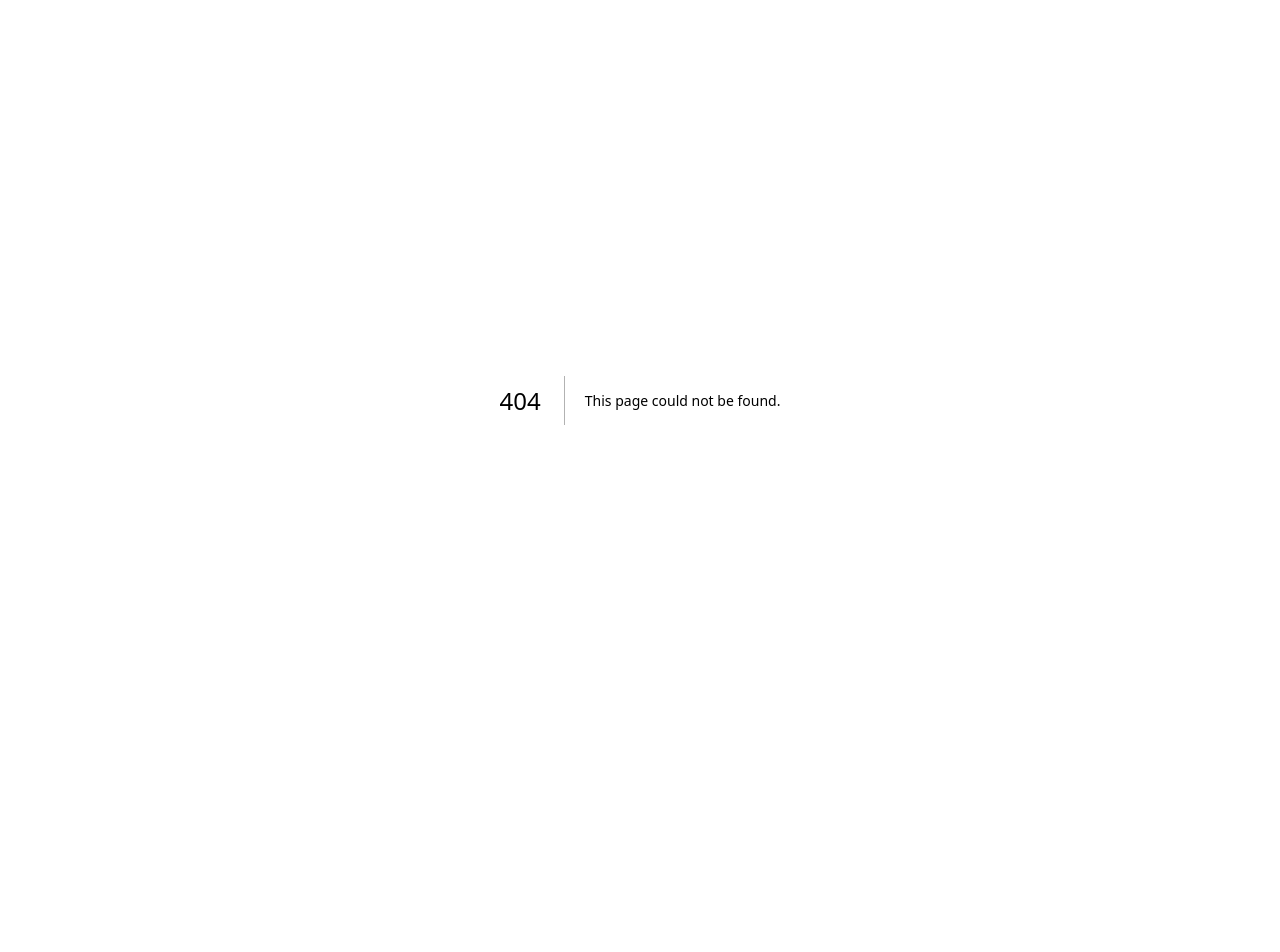
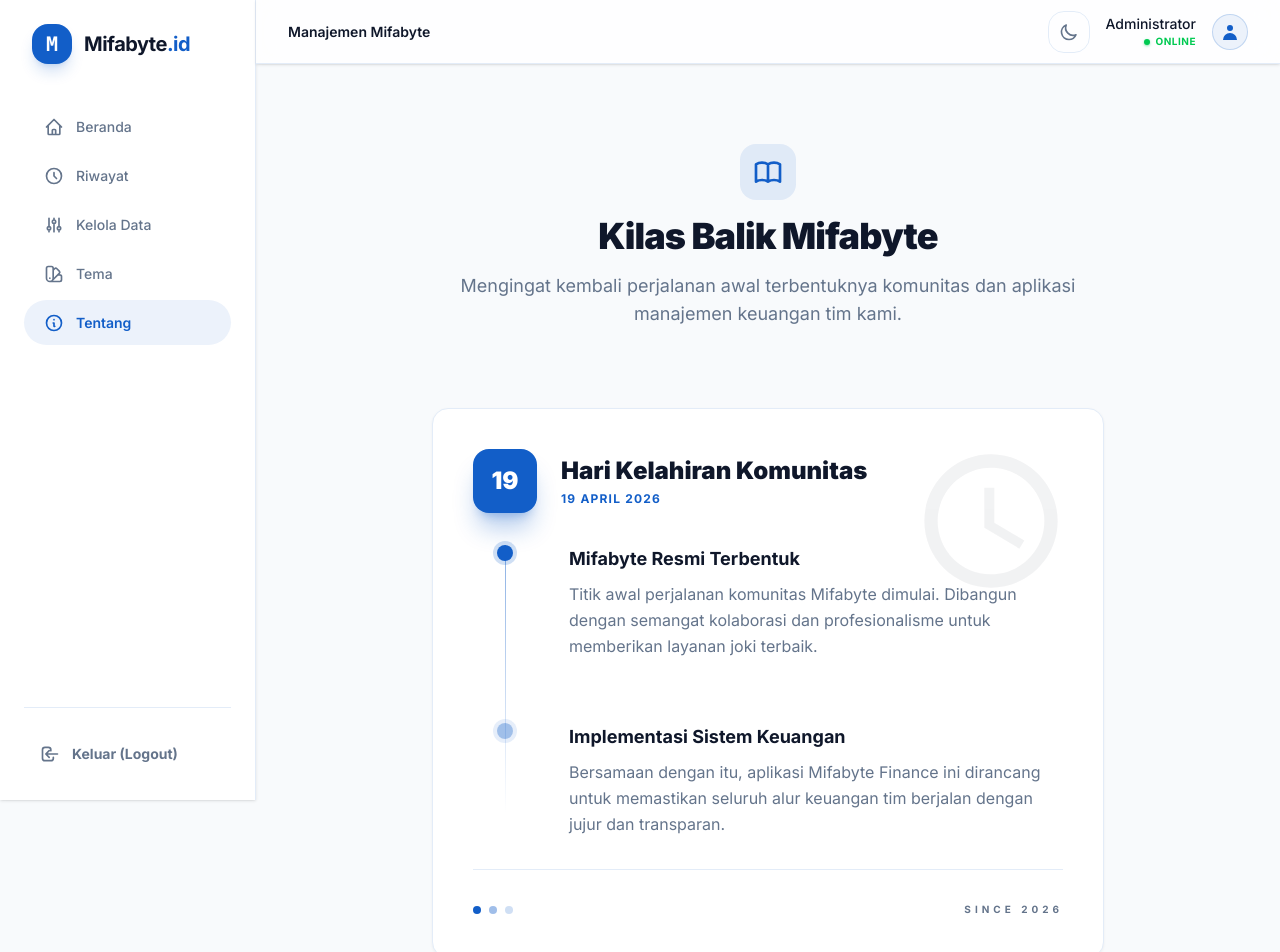
Before and after one commit to MakdumIbrohim/mifabye-finance, a Next.js app: page /about in a window 1280 px wide. Before the commit this address had no page. Shown: the top 952 px of the page. Before the commit the page ends 800 px from the top, so only its background shows below. Built offline with nearby package versions, Linux system fonts and the light colour scheme; no server answers.

Commit message:
feat: add about page and update sidebar navigation

```diff
--- /dev/null
+++ b/app/(dashboard)/about/page.tsx
@@ -0,0 +1,84 @@
+"use client";
+
+import { useEffect, useState } from "react";
+
+export default function AboutPage() {
+  const [isMounted, setIsMounted] = useState(false);
+  useEffect(() => setIsMounted(true), []);
+
+  if (!isMounted) return null;
+
+  return (
+    <div className="space-y-8 pb-10 animate-in fade-in slide-in-from-bottom-4 duration-700">
+      <section className="text-center py-12 space-y-4">
+        <div className="inline-flex p-3 bg-primary/10 rounded-2xl mb-4">
+          <svg className="w-8 h-8 text-primary" fill="none" stroke="currentColor" viewBox="0 0 24 24">
+            <path strokeLinecap="round" strokeLinejoin="round" strokeWidth={2} d="M12 6.253v13m0-13C10.832 5.477 9.246 5 7.5 5S4.168 5.477 3 6.253v13C4.168 18.477 5.754 18 7.5 18s3.332.477 4.5 1.253m0-13C13.168 5.477 14.754 5 16.5 5c1.747 0 3.332.477 4.5 1.253v13C19.832 18.477 18.247 18 16.5 18c-1.746 0-3.332.477-4.5 1.253" />
+          </svg>
+        </div>
+        <h1 className="text-4xl font-black text-foreground tracking-tight">Kilas Balik Mifabyte</h1>
+        <p className="text-lg text-text-muted max-w-2xl mx-auto">
+          Mengingat kembali perjalanan awal terbentuknya komunitas dan aplikasi manajemen keuangan tim kami.
+        </p>
+      </section>
+
+      <div className="max-w-2xl mx-auto">
+        {/* Timeline Card - Focused on Founding Date */}
+        <div className="subtle-card p-10 space-y-8 relative overflow-hidden group border-primary/20 bg-gradient-to-br from-card-bg to-primary/5">
+          <div className="absolute top-0 right-0 p-8 opacity-5">
+            <svg className="w-40 h-40" fill="currentColor" viewBox="0 0 24 24">
+              <path d="M12 2C6.48 2 2 6.48 2 12s4.48 10 10 10 10-4.48 10-10S17.52 2 12 2zm0 18c-4.41 0-8-3.59-8-8s3.59-8 8-8 8 3.59 8 8-3.59 8-8 8zm.5-13H11v6l5.25 3.15.75-1.23-4.5-2.67V7z"/>
+            </svg>
+          </div>
+
+          <div className="flex items-center gap-6">
+            <div className="w-16 h-16 rounded-2xl bg-primary flex items-center justify-center text-white shadow-xl shadow-primary/30 transform group-hover:scale-110 transition-transform duration-500">
+              <span className="text-2xl font-black">19</span>
+            </div>
+            <div>
+              <h2 className="text-2xl font-black text-foreground">Hari Kelahiran Komunitas</h2>
+              <p className="text-primary font-bold tracking-widest uppercase text-xs mt-1">19 April 2026</p>
+            </div>
+          </div>
+
+          <div className="space-y-6 relative">
+            <div className="absolute left-8 top-0 bottom-0 w-px bg-gradient-to-b from-primary/50 to-transparent" />
+
+            <div className="flex gap-8 relative">
+              <div className="w-16 flex-shrink-0 flex justify-center">
+                <div className="w-4 h-4 rounded-full bg-primary ring-4 ring-primary/20 z-10" />
+              </div>
+              <div className="pb-10">
+                <h3 className="text-lg font-bold text-foreground">Mifabyte Resmi Terbentuk</h3>
+                <p className="text-text-muted mt-2 leading-relaxed">
+                  Titik awal perjalanan komunitas Mifabyte dimulai. Dibangun dengan semangat kolaborasi dan profesionalisme untuk memberikan layanan joki terbaik.
+                </p>
+              </div>
+            </div>
+
+            <div className="flex gap-8 relative">
+              <div className="w-16 flex-shrink-0 flex justify-center">
+                <div className="w-4 h-4 rounded-full bg-primary/40 ring-4 ring-primary/10 z-10" />
+              </div>
+              <div>
+                <h3 className="text-lg font-bold text-foreground">Implementasi Sistem Keuangan</h3>
+                <p className="text-text-muted mt-2 leading-relaxed">
+                  Bersamaan dengan itu, aplikasi Mifabyte Finance ini dirancang untuk memastikan seluruh alur keuangan tim berjalan dengan jujur dan transparan.
+                </p>
+              </div>
+            </div>
+          </div>
+
+          <div className="pt-8 border-t border-border mt-8 flex justify-between items-center">
+            <div className="flex gap-2">
+              <div className="w-2 h-2 rounded-full bg-primary" />
+              <div className="w-2 h-2 rounded-full bg-primary/40" />
+              <div className="w-2 h-2 rounded-full bg-primary/20" />
+            </div>
+            <span className="text-[10px] font-bold text-text-muted uppercase tracking-[0.4em]">Since 2026</span>
+          </div>
+        </div>
+      </div>
+    </div>
+  );
+}
--- a/components/Sidebar.tsx
+++ b/components/Sidebar.tsx
@@ -45,6 +45,15 @@ const navItems = [
     icon: (
       <svg className="w-5 h-5" fill="none" stroke="currentColor" viewBox="0 0 24 24">
         <path strokeLinecap="round" strokeLinejoin="round" strokeWidth={2} d="M7 21a4 4 0 01-4-4V5a2 2 0 012-2h4a2 2 0 012 2v12a4 4 0 01-4 4zm0 0h12a2 2 0 002-2v-4a2 2 0 00-2-2h-2.343M11 7.343l1.657-1.657a2 2 0 012.828 0l2.829 2.829a2 2 0 010 2.828l-8.486 8.485M7 17h.01" />
+      </svg>
+    ),
+  },
+  {
+    name: "Tentang",
+    href: "/about",
+    icon: (
+      <svg className="w-5 h-5" fill="none" stroke="currentColor" viewBox="0 0 24 24">
+        <path strokeLinecap="round" strokeLinejoin="round" strokeWidth={2} d="M13 16h-1v-4h-1m1-4h.01M21 12a9 9 0 11-18 0 9 9 0 0118 0z" />
       </svg>
     ),
   },
```
